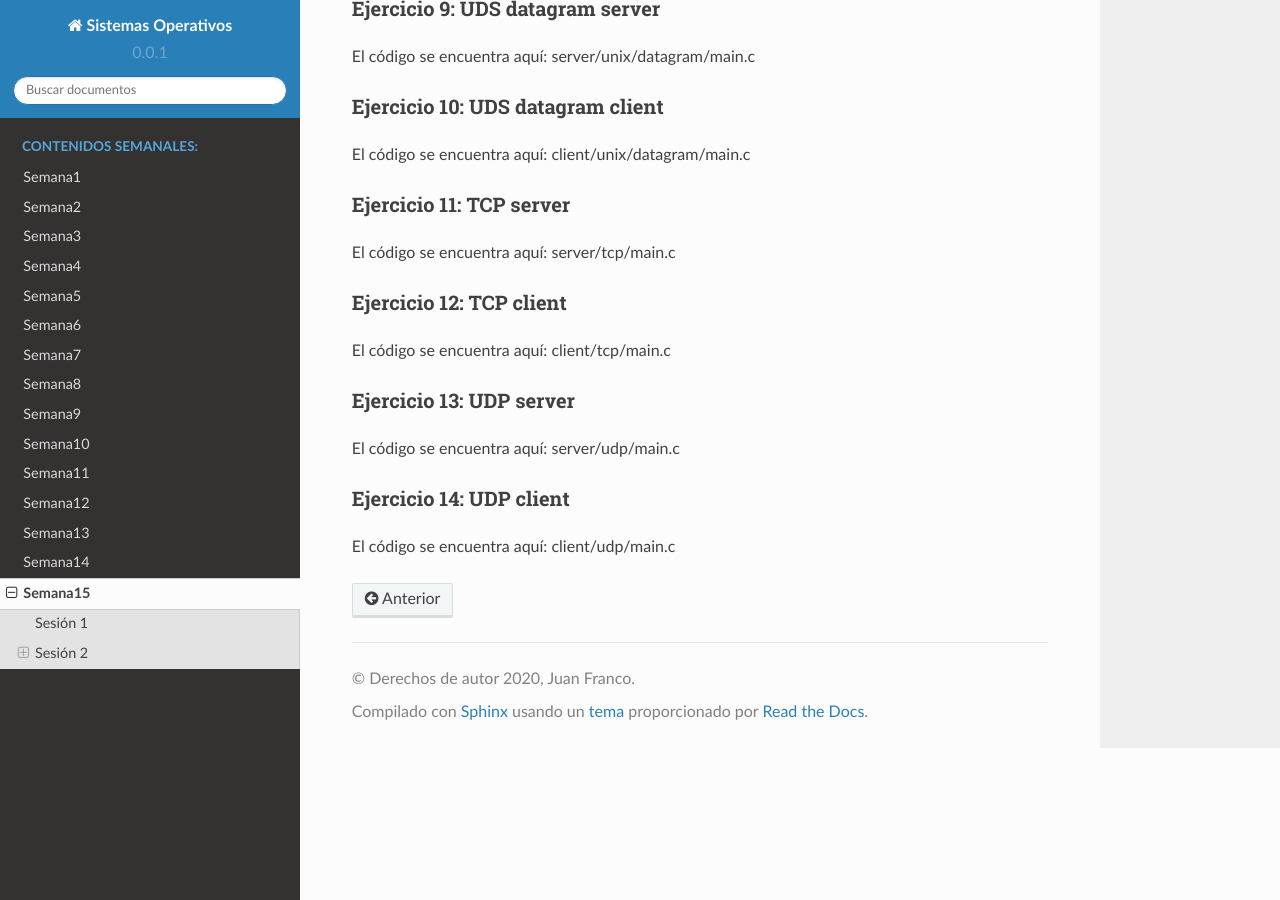
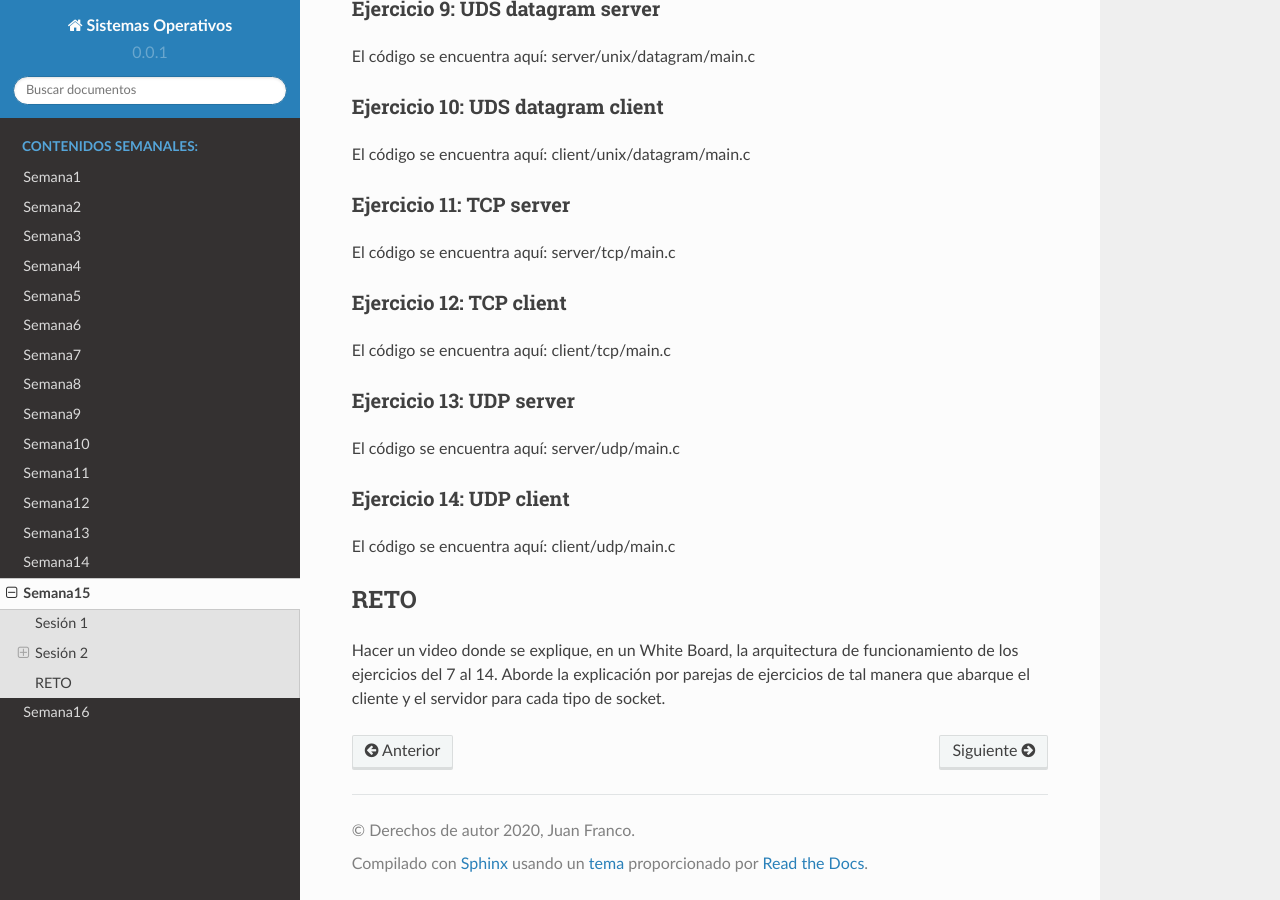
Before and after one commit to juanferfranco/sistemasoperativos, a Sphinx documentation site: the page built from docs/_semana15/semana15.rst, in a window 1280 px wide and 900 px high, scrolled down 10390 px. Built offline with Sphinx 7.4.7 and the Read the Docs theme 2.0.0, drawn with Linux system fonts in a browser that asks for light colours.

Commit message:
update weeks 15 and 16

```diff
--- a/docs/_semana15/semana15.rst
+++ b/docs/_semana15/semana15.rst
@@ -601,3 +601,10 @@ El código se encuentra aquí: server/udp/main.c
 Ejercicio 14: UDP client
 ^^^^^^^^^^^^^^^^^^^^^^^^^^^^^^^^^^^^
 El código se encuentra aquí: client/udp/main.c
+
+RETO
+------
+Hacer un video donde se explique, en un White Board, la arquitectura
+de funcionamiento de los ejercicios del 7 al 14. Aborde la
+explicación por parejas de ejercicios de tal manera que abarque
+el cliente y el servidor para cada tipo de socket.
--- a/docs/index.rst
+++ b/docs/index.rst
@@ -116,3 +116,4 @@ Datos de contacto
    Semana13 <_semana13/semana13>
    Semana14 <_semana14/semana14>
    Semana15 <_semana15/semana15>
+   Semana16 <_semana16/semana16>
```
Also changed, not shown: docs/_semana16/semana16.rst (+24 -14 lines).
